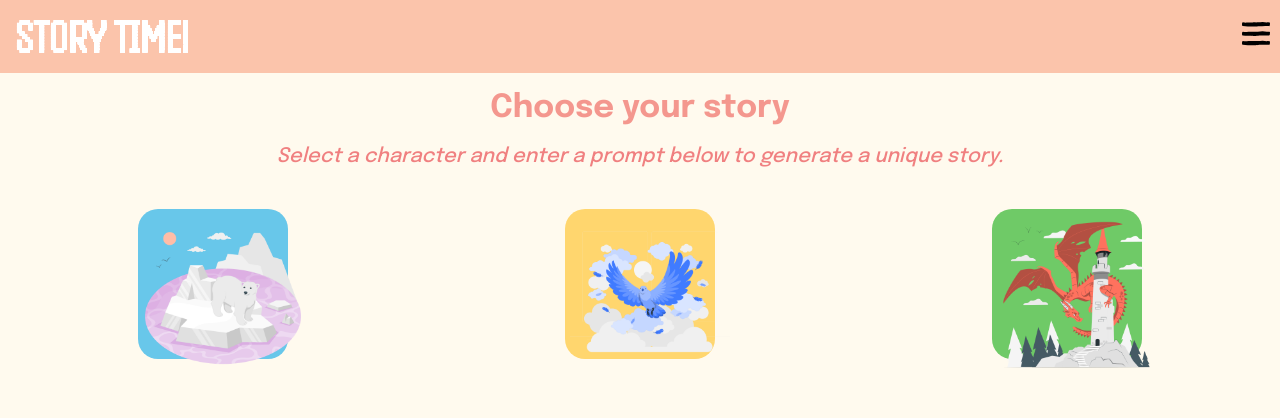
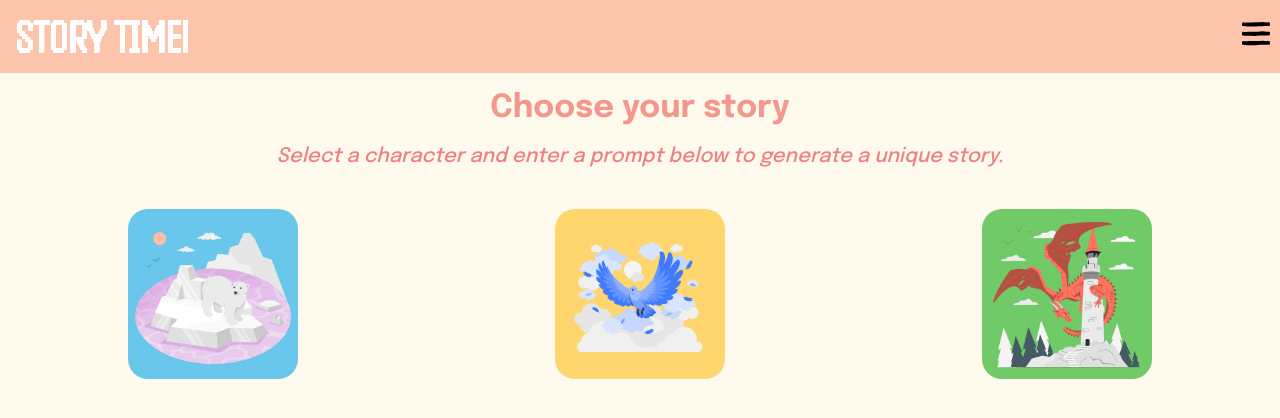
Before and after one commit to Active-Transport/story-time, a React (Create React App) app in the folder frontend/: page /StoryTime in a window 1280 px wide. Shown: the top 418 px of the page. Built offline with nearby package versions, Linux system fonts and the light colour scheme; a web font is replaced by a local one.

Commit message:
fix characters image width/height

```diff
--- a/frontend/src/Components/styles/Characters.css
+++ b/frontend/src/Components/styles/Characters.css
@@ -74,8 +74,8 @@
 
 .characters-img {
     border-radius: 20px;
-    width: 140px;
-    height: 140px;
+    width: 160px;
+    height: 160px;
     aspect-ratio: 1 / 1;
     margin-bottom: 20px;
     padding: 5px;
```
